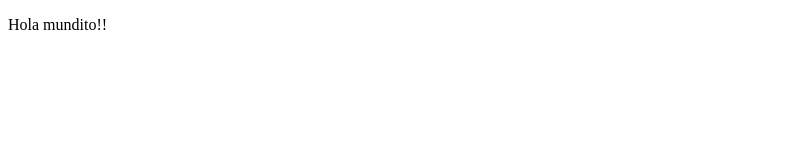
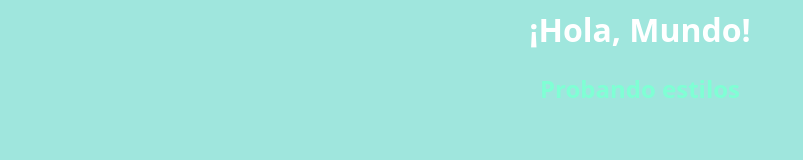
Before and after one commit to IsabelCorralM/IsabelCorralM.github.io, a plain HTML site: page helloWorld.html in a window 1280 px wide. Shown: the whole page, without its empty margins (0-803 px from the left). Drawn offline with Linux system fonts and the light colour scheme.

Commit message:
ADD helloWorld files

```diff
--- /dev/null
+++ b/helloWorld.css
@@ -0,0 +1,10 @@
+body {
+  font-family: system-ui;
+  background: rgb(159, 230, 221);
+  color: white;
+  text-align: center;
+
+  h2 {
+    color: aquamarine;
+  }
+}
--- a/helloWorld.html
+++ b/helloWorld.html
@@ -1,4 +1,11 @@
-<!DOCTYPE html>
+<html>
+<head>
+  <link rel="stylesheet" href="helloworld.css">
+</head>
 <body>
-    <p>Hola mundito!!</p>
+  <h1>¡Hola, Mundo!</h1>
+  <h2>Probando estilos</h2>
+
+  <script> src="helloworld.js" </script>
 </body>
+</html>
--- a/helloWorld.js
+++ b/helloWorld.js
@@ -0,0 +1,2 @@
+document.getElementsByTagName("h1")[0].style.fontSize = "6vw";
+document.getElementsByTagName("h2")[0].style.fontSize = "10vw";
```
